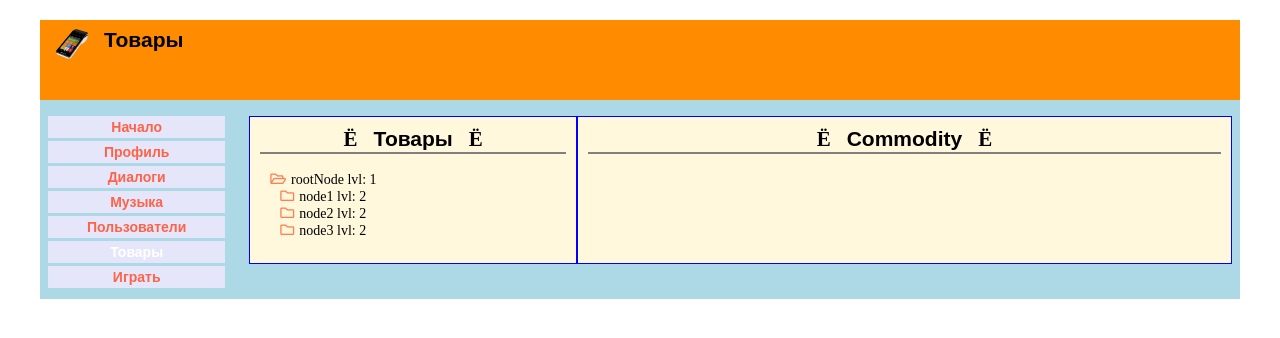
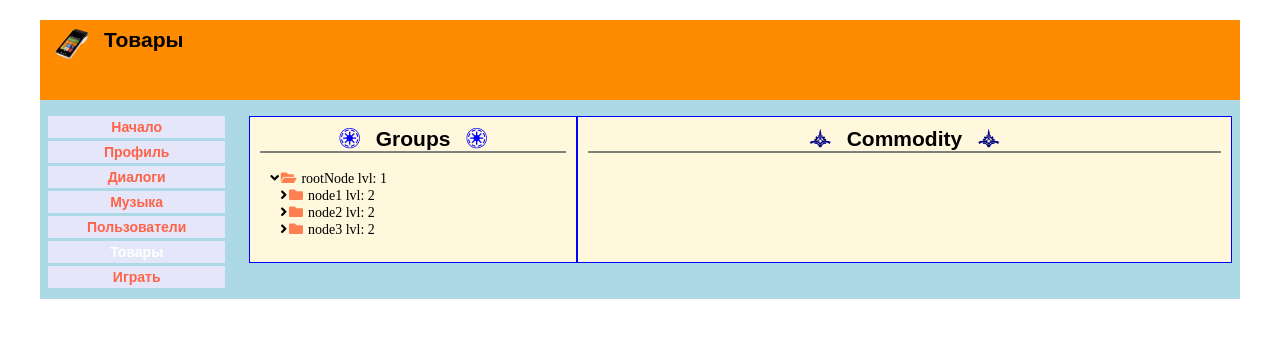
Before and after one commit to majdarov/r_app, a React (Create React App) app: page /commodity in a window 1280 px wide. Shown: the top 338 px of the page. Built offline with nearby package versions, Linux system fonts and the light colour scheme.

Commit message:
refactoring css(icons)

```diff
--- a/src/App.jsx
+++ b/src/App.jsx
@@ -1,7 +1,10 @@
 import React from "react";
 import Header from "./components/Header/Header";
+import "./css/fontawesome.css";
+import "./css/solid.css";
+import "./css/regular.css";
+import "./css/brands.css";
 import "./App.css";
-import "./css/all.css";
 import Navbar from "./components/Navbar/Navbar";
 import Profile from "./components/Profile/Profile";
 import Dialogs from "./components/Dialogs/Dialogs";
--- a/src/components/Commodity/Commodity.module.css
+++ b/src/components/Commodity/Commodity.module.css
@@ -16,13 +16,17 @@
 }
 
 .list h2::before {
-  content: "\cb";
-  font-family: "Wingdings";
+  content: "\f50d";
+  font-weight: 400;
+  color: navy;
+  font-family: "Font Awesome 5 Brands";
   margin-right: 1rem;
 }
 
 .list h2::after {
-    content: "\cb";
-    font-family: "Wingdings";
+    content: "\f50d";
+    font-weight: 400;
+    color: navy;
+    font-family: "Font Awesome 5 Brands";
     margin-left: 1rem;
   }
--- a/src/components/Tree/Node.jsx
+++ b/src/components/Tree/Node.jsx
@@ -2,14 +2,15 @@ import React from "react";
 
 const Node = props => {
   let ul;
-  let closed = props.hidden ? "far fa-folder" : "far fa-folder-open";
+  let closed = props.hidden ? "fas fa-folder" : "fas fa-folder-open";
+  let open = !props.hidden ? "open" : "closed";
   if (props.children.length) {
     ul = <ul hidden={props.hidden}>{props.children}</ul>;
   }
 
   return (
     <>
-      <li id={props.id}>
+      <li id={props.id} className={open}>
         <i className={closed}></i>
         <span >
           {props.label}
--- a/src/components/Tree/Tree.jsx
+++ b/src/components/Tree/Tree.jsx
@@ -5,7 +5,7 @@ import Node from "./Node";
 
 const Tree = props => {
   let nodeRoot = { id: 0, label: "rootNode", childs: [] };
-  let tree = { id: "Tree", label: "Товары", childs: [nodeRoot] };
+  let tree = { id: "Tree", label: "Groups", childs: [nodeRoot] };
   createTree(props.data, tree);
 
   function createSubTree(item, lvl = 0) {
@@ -40,9 +40,11 @@ const Tree = props => {
     if (!target) return;
     target.hidden = !target.hidden;
     if (target.hidden) {
-      elem.firstElementChild.className = "far fa-folder";
+      elem.className = "closed";
+      elem.firstElementChild.className = "fas fa-folder";
     } else {
-      elem.firstElementChild.className = "far fa-folder-open";
+      elem.className = "open";
+      elem.firstElementChild.className = "fas fa-folder-open";
     }
   }
 
--- a/src/components/Tree/Tree.module.css
+++ b/src/components/Tree/Tree.module.css
@@ -12,11 +12,24 @@
 }
 
 .tree span {
-  font-family: FontAwesome;
+  font-family: "Font Awesome 5 Free";
 }
 
 .tree li {
     white-space: nowrap;
+}
+
+.tree li::before {
+  content: "\f105";
+  font-family: "Font Awesome 5 Free";
+  font-weight: 900;
+  margin-right: 0.1rem;
+}
+
+.tree li[class="open"]::before {
+  content: "\f107";
+  font-family: "Font Awesome 5 Free";
+  font-weight: 900;
 }
 
 .tree span:active {
@@ -34,13 +47,17 @@ ul {
 }
 
 .tree h2::before {
-  content: "\cb";
-  font-family: "Wingdings";
+  content: "\f50c";
+  font-family: "Font Awesome 5 Brands";
+  font-weight: 400;
+  color: blue;
   margin-right: 1rem;
 }
 
 .tree h2::after {
-    content: "\cb";
-    font-family: "Wingdings";
+    content: "\f50c";
+    font-family: "Font Awesome 5 Brands";
+    font-weight: 400;
+    color: blue;
     margin-left: 1rem;
   }
```
